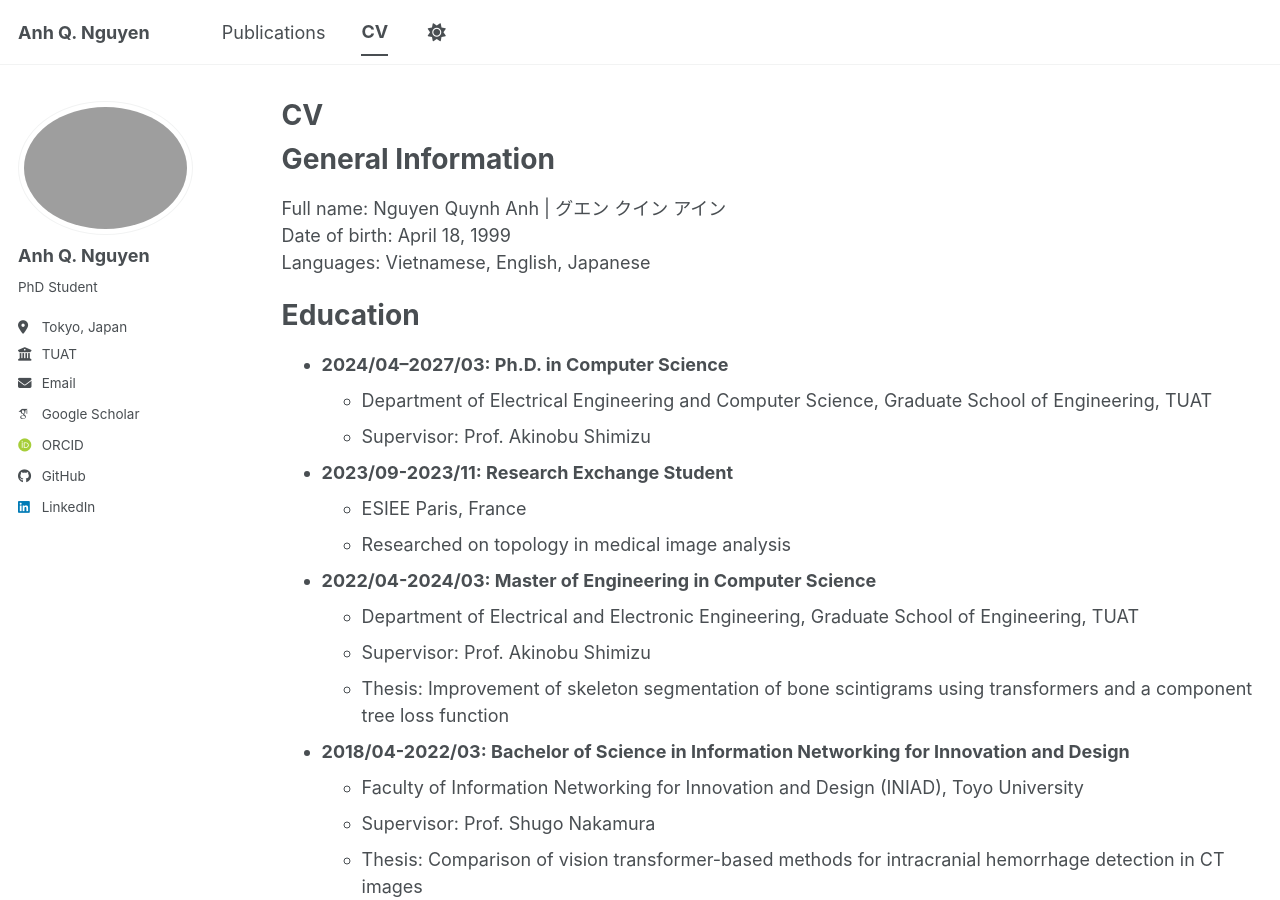
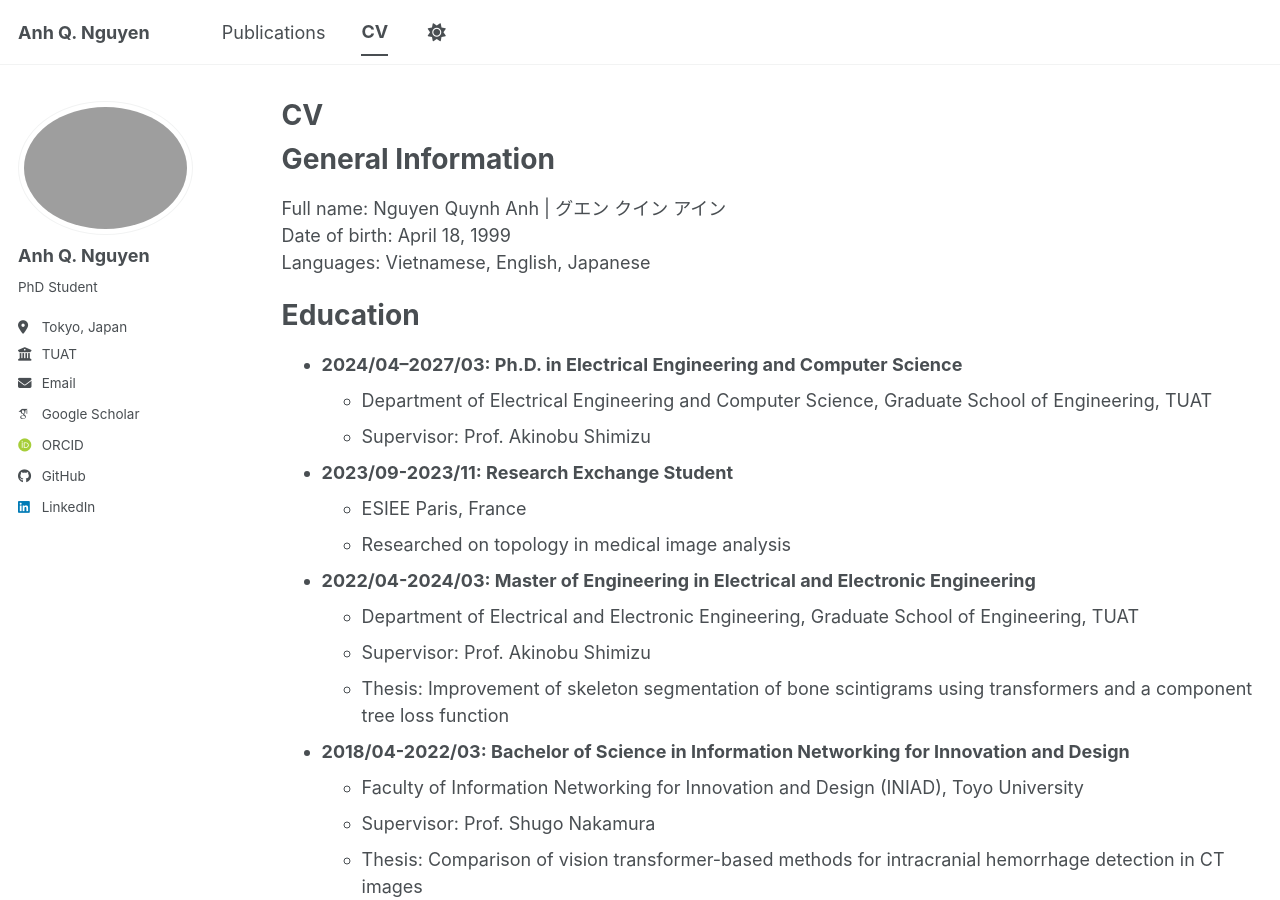
Before and after one commit to nguyenqanh/nguyenqanh.github.io, a Jekyll site: the page built from _pages/cv.md, in a window 1280 px wide and 900 px high. Built offline with Jekyll 4.4.1, drawn with Linux system fonts in a browser that asks for light colours; some web fonts are replaced; a script bundle is joined from its source files by our own code; library files that are not in the unit come from our copies.

Commit message:
Update cv.md

```diff
--- a/_pages/cv.md
+++ b/_pages/cv.md
@@ -17,13 +17,13 @@ Languages: Vietnamese, English, Japanese
 
 Education
 ======
-* **2024/04–2027/03: Ph.D. in Computer Science**
+* **2024/04–2027/03: Ph.D. in Electrical Engineering and Computer Science**
   * Department of Electrical Engineering and Computer Science, Graduate School of Engineering, TUAT
   * Supervisor: Prof. Akinobu Shimizu
 * **2023/09-2023/11: Research Exchange Student**
   * ESIEE Paris, France
   * Researched on topology in medical image analysis
-* **2022/04-2024/03: Master of Engineering in Computer Science**
+* **2022/04-2024/03: Master of Engineering in Electrical and Electronic Engineering**
   * Department of Electrical and Electronic Engineering, Graduate School of Engineering, TUAT
   * Supervisor: Prof. Akinobu Shimizu
   * Thesis: Improvement of skeleton segmentation of bone scintigrams using transformers and a component tree loss function
```
